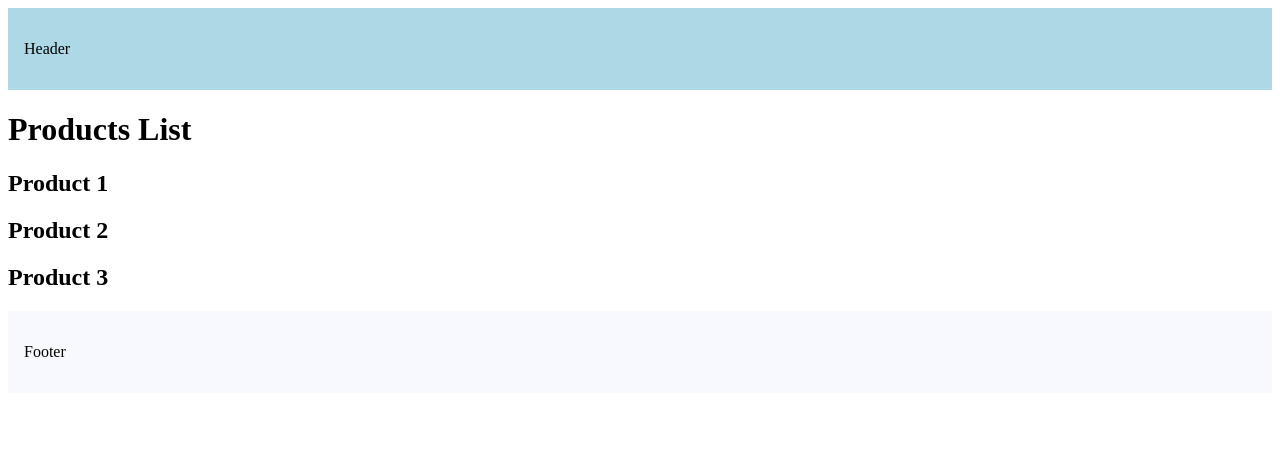
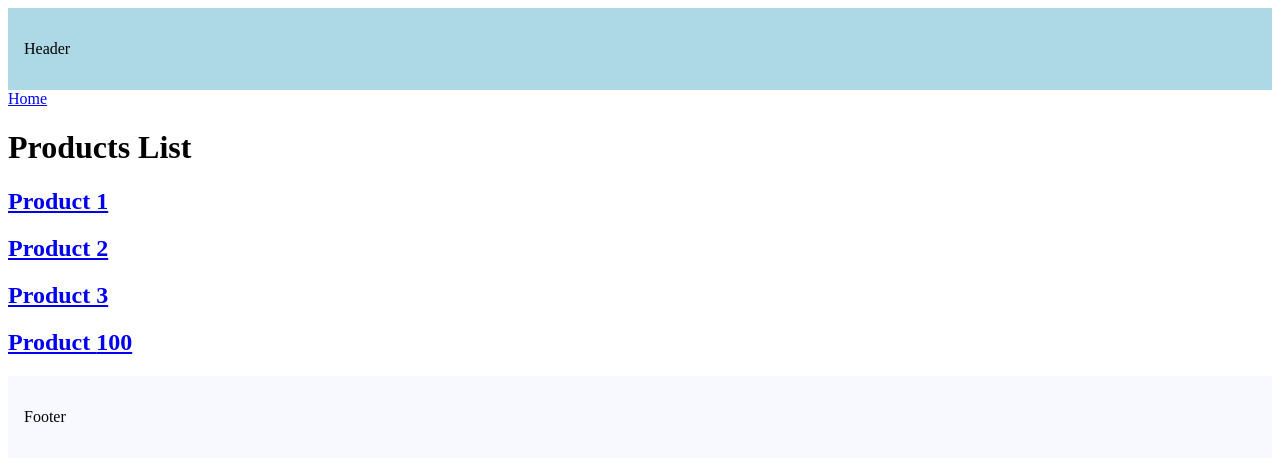
Before and after one commit to usama2333/Next-14, a Next.js app: page /products in a window 1280 px wide. Shown: the top 460 px of the page. Built offline with nearby package versions, Linux system fonts and the light colour scheme.

Commit message:
link routes

```diff
--- /dev/null
+++ b/src/app/(auth)/styles.css
@@ -0,0 +1,3 @@
+@tailwind base;
+@tailwind components;
+@tailwind utilities;
--- a/src/app/page.tsx
+++ b/src/app/page.tsx
@@ -1,7 +1,13 @@
+import Link from "next/link"
+
+
+
 export default function Home() {
     return(
         <>
           <h1>Welcome to Home</h1>
+          <Link href="/blog">Blog</Link>
+          <Link href="/products">Products</Link>
         </>
     )
 }
--- a/src/app/products/page.tsx
+++ b/src/app/products/page.tsx
@@ -1,10 +1,24 @@
+import Link from "next/link";
+
 export default function ProductList() {
-    return(
-        <>
-         <h1>Products List</h1>
-         <h2>Product 1</h2>
-         <h2>Product 2</h2>
-         <h2>Product 3</h2>
-        </>
-    )
+    const productId = 100;
+  return (
+    <>
+      <Link href="/">Home</Link>
+      <h1>Products List</h1>
+      <h2>
+        <Link href="products/1">Product 1</Link>
+      </h2>
+      <h2>
+        <Link href="products/2">Product 2</Link>
+      </h2>
+      <h2>
+        {/* the place tag will bring back to / url while clicking on back */}
+        <Link href="products/3" replace>Product 3</Link>
+      </h2>
+      <h2>
+        <Link href={`products/${productId}`}>Product {productId}</Link>
+      </h2>
+    </>
+  );
 }
```
Also changed, not shown: src/app/(auth)/layout.tsx (added, +34 -0 lines), src/app/order-product/page.tsx (added, +20 -0 lines).
